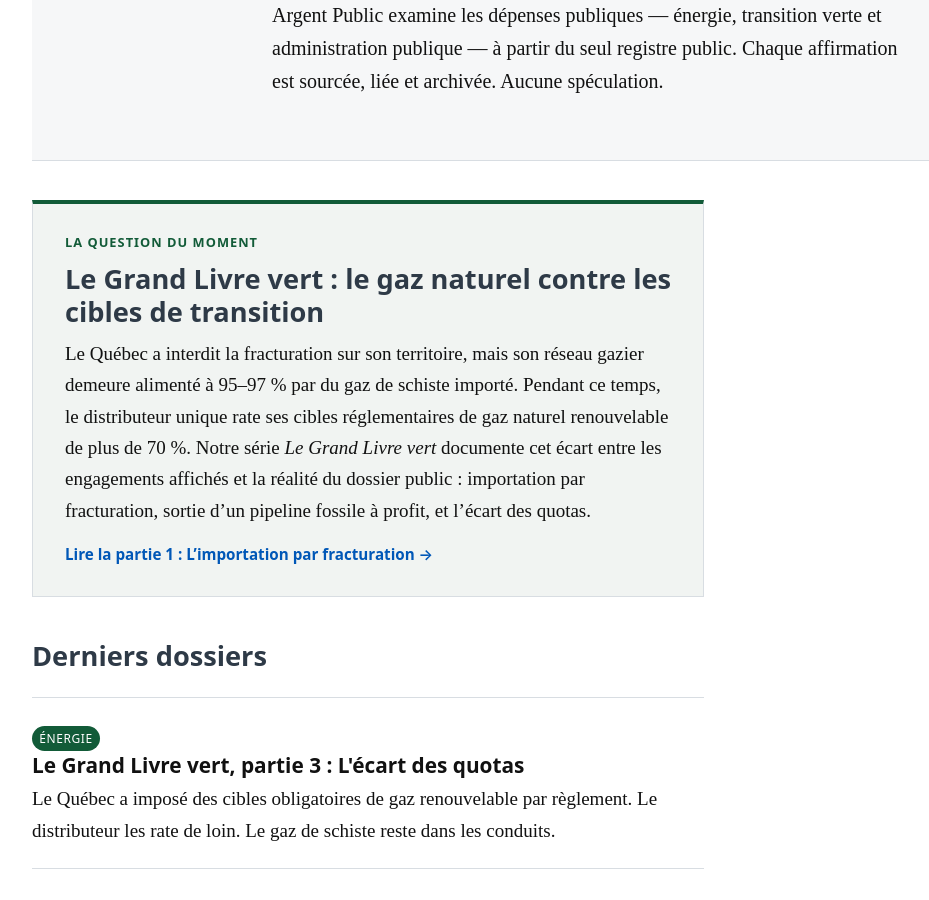
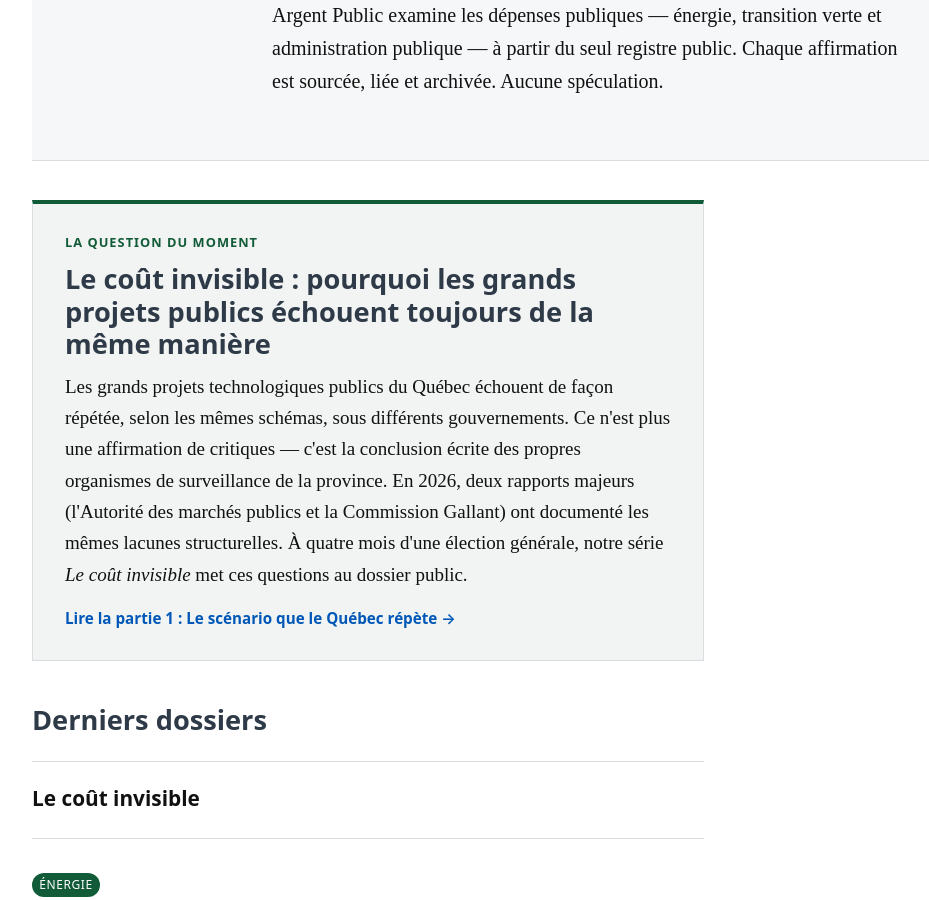
Before and after one commit to alexreports/argent-public, a Jekyll site: the page built from fr/index.html, in a window 1280 px wide and 900 px high, scrolled down 385 px. Shown: the whole window, without its empty margins (52-981 px from the left). Built offline with Jekyll 4.4.1, drawn with Linux system fonts in a browser that asks for light colours.

Commit message:
Publish 'Le coût invisible / The Cost You Cannot See' — Part 1
New investigative series on systemic failures in Quebec's public IT procurement:
- Created bilingual dossiers (2026-06-cout-invisible-partie-1.en/fr.md)
- Updated homepages to feature new series as question of the moment
- Series anchored by 2026 AMP and Commission Gallant reports
- Focus: systemic gaps, pre-election accountability window

Three-part series planned; Part 1 is self-contained and low legal risk.

```diff
--- a/fr/index.html
+++ b/fr/index.html
@@ -25,20 +25,18 @@ alt_lang_url: /en/
 <section class="measure">
   <div class="question-moment">
     <span class="question-moment__label">La question du moment</span>
-    <h2><a href="{{ '/fr/dossiers/fracturation/' | relative_url }}">Le Grand Livre vert : le gaz naturel contre les cibles de transition</a></h2>
+    <h2><a href="{{ '/fr/dossiers/cout-invisible-partie-1/' | relative_url }}">Le coût invisible : pourquoi les grands projets publics échouent toujours de la même manière</a></h2>
     <p>
-      Le Québec a interdit la fracturation sur son territoire, mais son réseau
-      gazier demeure alimenté à 95–97 % par du gaz de schiste importé. Pendant ce
-      temps, le distributeur unique rate ses cibles réglementaires de gaz naturel
-      renouvelable de plus de 70 %. Notre série <em>Le Grand Livre vert</em>
-      documente cet écart entre les engagements affichés et la réalité du dossier
-      public : importation par fracturation, sortie d’un pipeline fossile à profit,
-      et l’écart des quotas.
+      Les grands projets technologiques publics du Québec échouent de façon répétée,
+      selon les mêmes schémas, sous différents gouvernements. Ce n'est plus une
+      affirmation de critiques — c'est la conclusion écrite des propres organismes
+      de surveillance de la province. En 2026, deux rapports majeurs (l'Autorité des
+      marchés publics et la Commission Gallant) ont documenté les mêmes lacunes
+      structurelles. À quatre mois d'une élection générale, notre série
+      <em>Le coût invisible</em> met ces questions au dossier public.
     </p>
     <p class="question-moment__cta">
-      <a href="{{ '/fr/dossiers/fracturation/' | relative_url }}">Lire la partie 1 : L’importation par fracturation →</a>
-    </p>
-  </div>
+      <a href="{{ '/fr/dossiers/cout-invisible-partie-1/' | relative_url }}">Lire la partie 1 : Le scénario que le Québec répète →</a>
 </section>
 
 <section class="measure">
```
Also changed, not shown: _dossiers/2026-06-cout-invisible-partie-1.en.md (added, +75 -0 lines), _dossiers/2026-06-cout-invisible-partie-1.fr.md (added, +75 -0 lines), en/index.html (+9 -8 lines).
